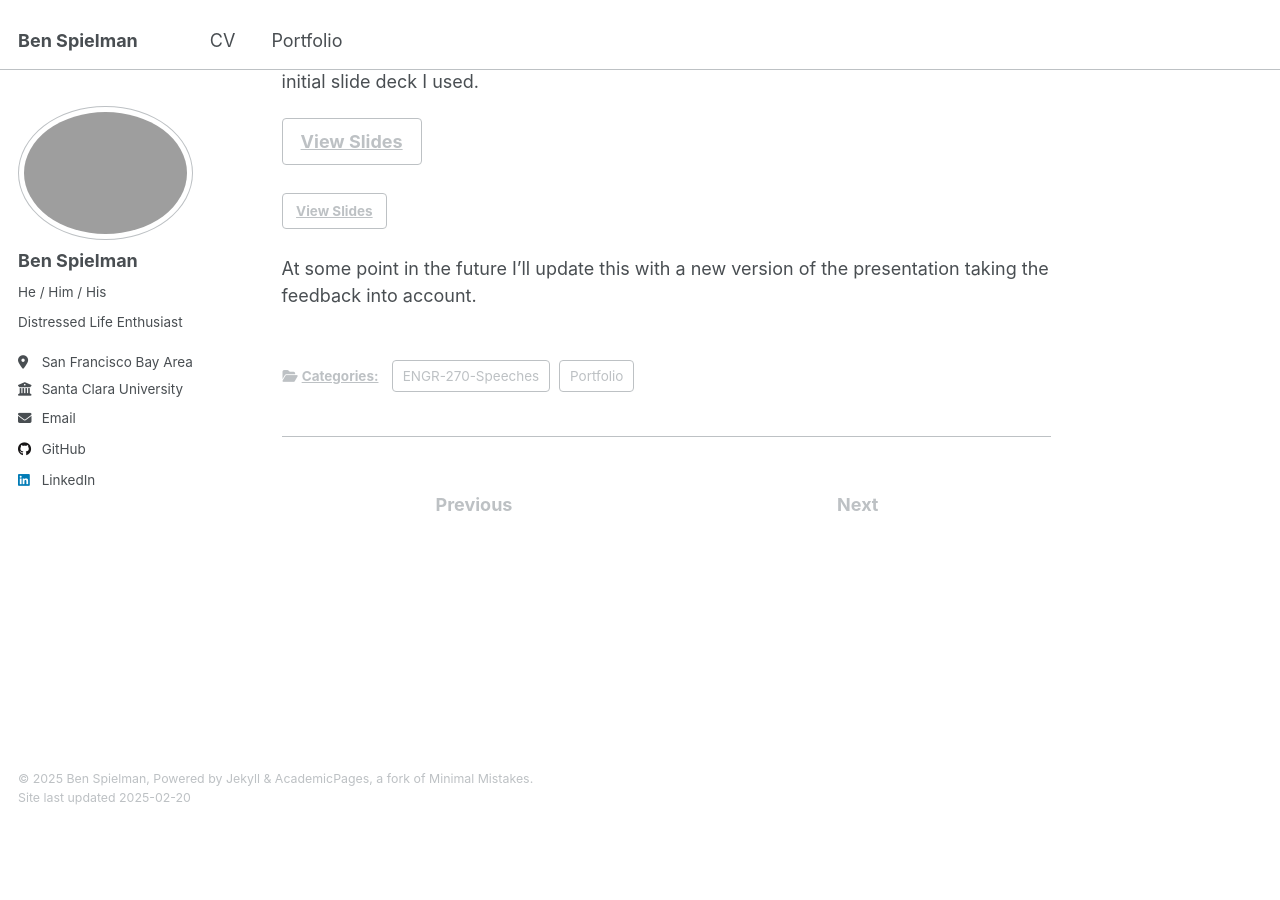
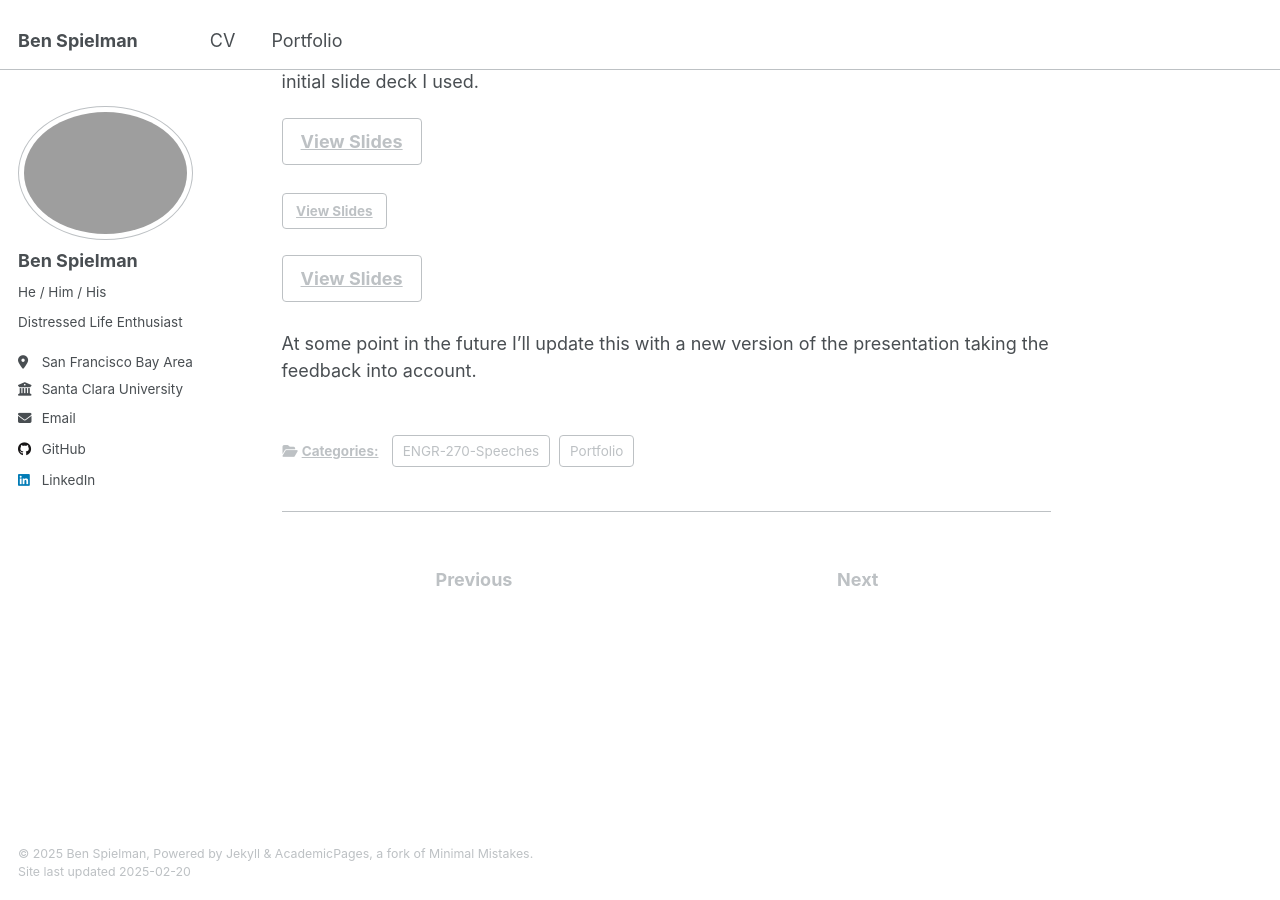
Before and after one commit to pizza496/pizza496.github.io, a Jekyll site: the page built from Portfolio/ENGR-270-Speeches/_posts/2025-02-24-speech2.md, in a window 1280 px wide and 900 px high, scrolled down 720 px. Built offline with Jekyll 4.4.1, drawn with Linux system fonts in a browser that asks for light colours; before the commit the page ends 1545 px from its top, so only the background shows below that.

Commit message:
Update 2025-02-24-speech2.md

```diff
--- a/Portfolio/ENGR-270-Speeches/_posts/2025-02-24-speech2.md
+++ b/Portfolio/ENGR-270-Speeches/_posts/2025-02-24-speech2.md
@@ -29,4 +29,6 @@ Since this is a speech given as a graded assignment for a class, I got feedback.
 
 [View Slides]({{ site.baseurl }}/files/ENGR-270-Speeches/Speech_2_Visuals.pdf){: .btn--inverse target="_blank"}
 
+[View Slides]({{ site.baseurl }}/files/ENGR-270-Speeches/Speech_2_Visuals.pdf){: .post-btn target="_blank"}
+
 At some point in the future I'll update this with a new version of the presentation taking the feedback into account.
```
